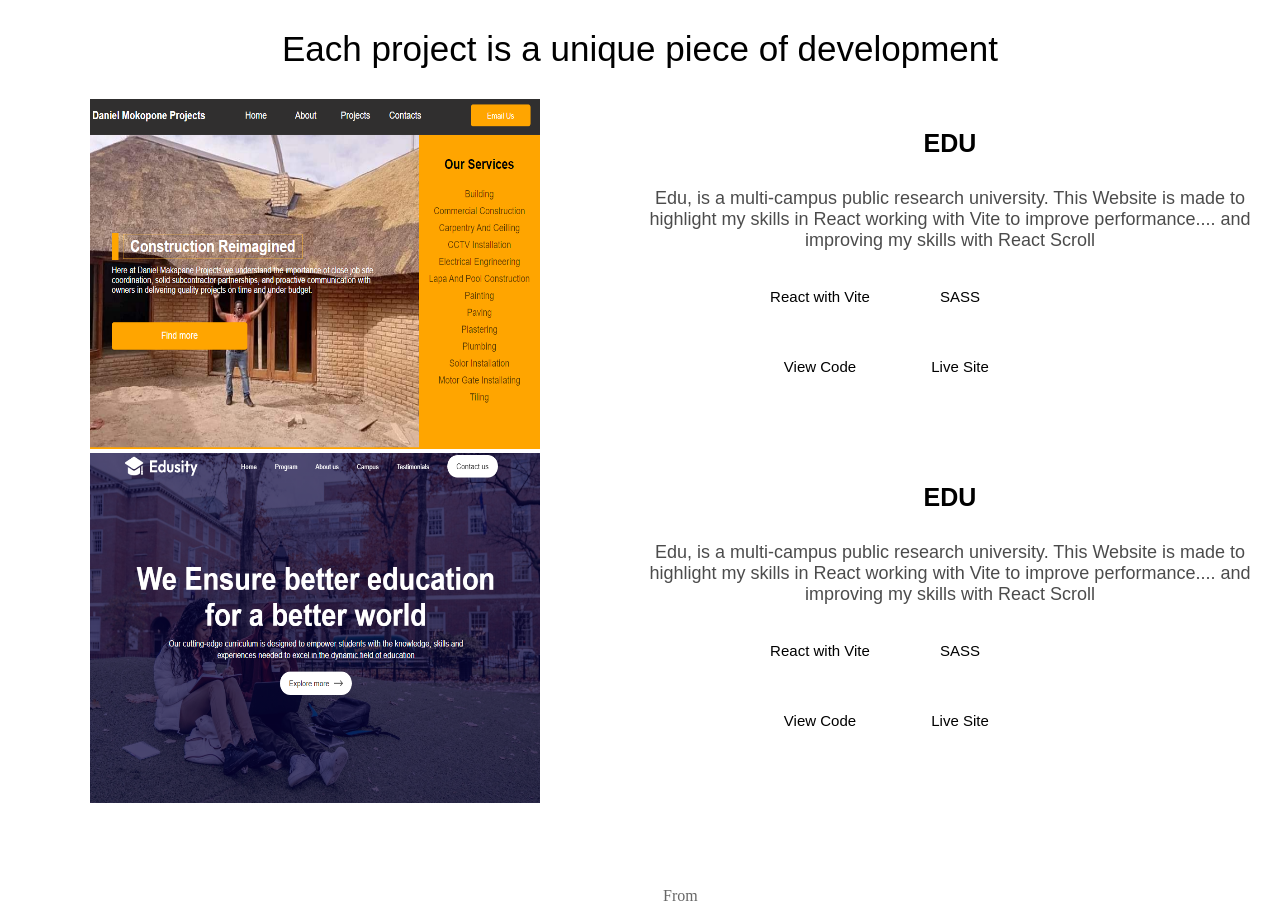
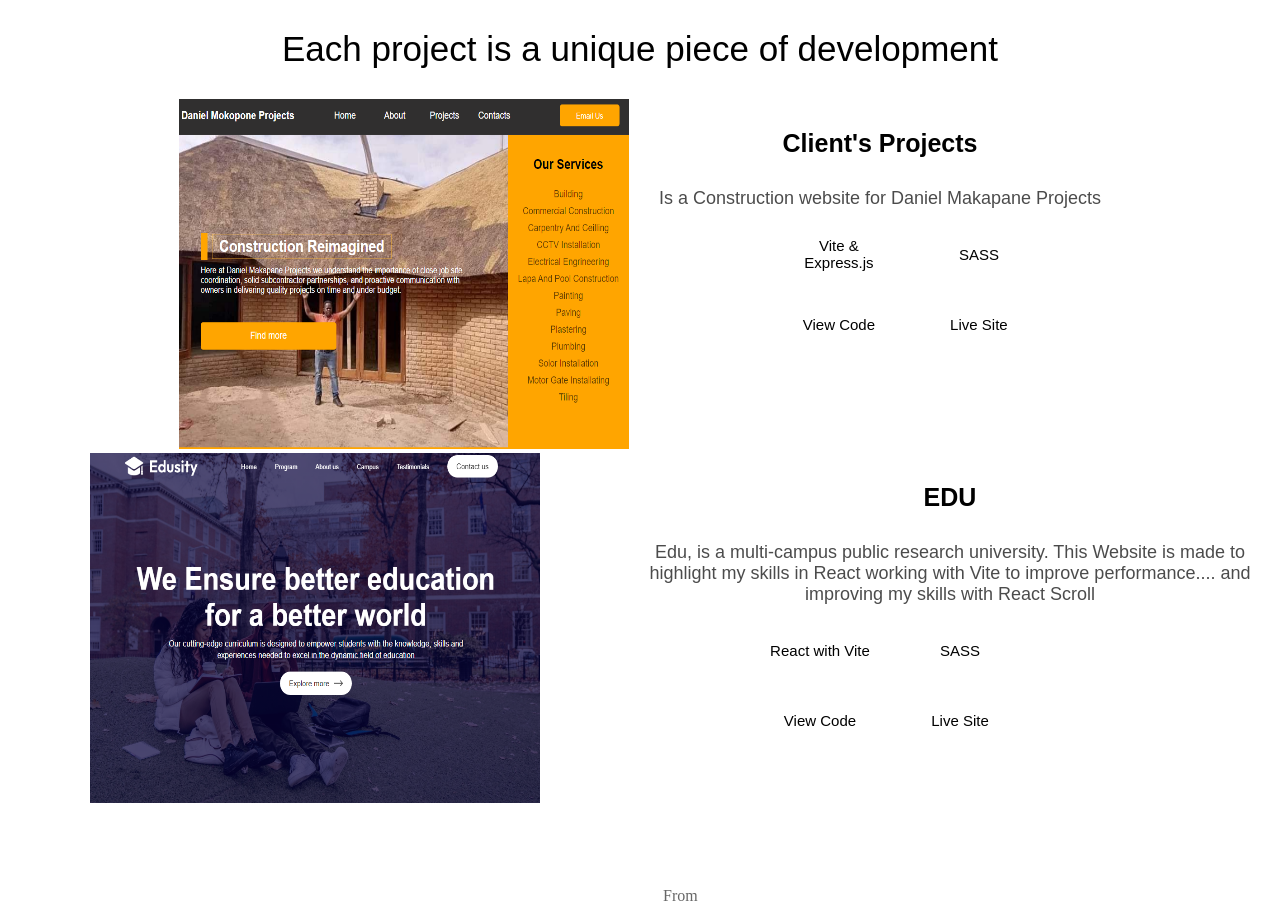
Before and after one commit to Roise-s/Kgaugelo, a React (Vite) app: page / in a window 1280 px wide. Shown: the part 2207-3115 px from the top of the page. Built offline with nearby package versions, Linux system fonts and the light colour scheme.

Commit message:
update Projects.tsx

```diff
--- a/src/component/projects/Projects.tsx
+++ b/src/component/projects/Projects.tsx
@@ -14,24 +14,24 @@ const Projects = () => {
           <img className='proImgss' src={picc1} alt="Project Picture" />
         </div>
         <div className="pro1">
-          <p className="proTitle">EDU</p>
+          <p className="proTitle">Client's Projects</p>
           <p className="proD">
-            Edu, is a multi-campus public research university. This Website is made to highlight my skills in React working with Vite to improve performance.... and improving my skills with React Scroll
+            Is a Construction website for Daniel Makapane Projects
           </p>
           <div className="boxss">
             <button className='btnBoxss'>
-              React with Vite
+              Vite & Express.js
             </button>
             <button className='btnBoxss'>
                SASS
             </button>
-            <a href="https://github.com/Roise-s/edu" target='_blank'>
+            <a href="https://github.com/Roise-s/DMP" target='_blank'>
               <button className='btnBoxss2'>
                 View Code
               </button>
             </a>
 
-            <a href="https://roise-s.github.io/edu/" target='_blank'>
+            <a href="https://dmp-mocha.vercel.app/" target='_blank'>
               <button className='btnBoxss2'>
                 Live Site
               </button>
```
